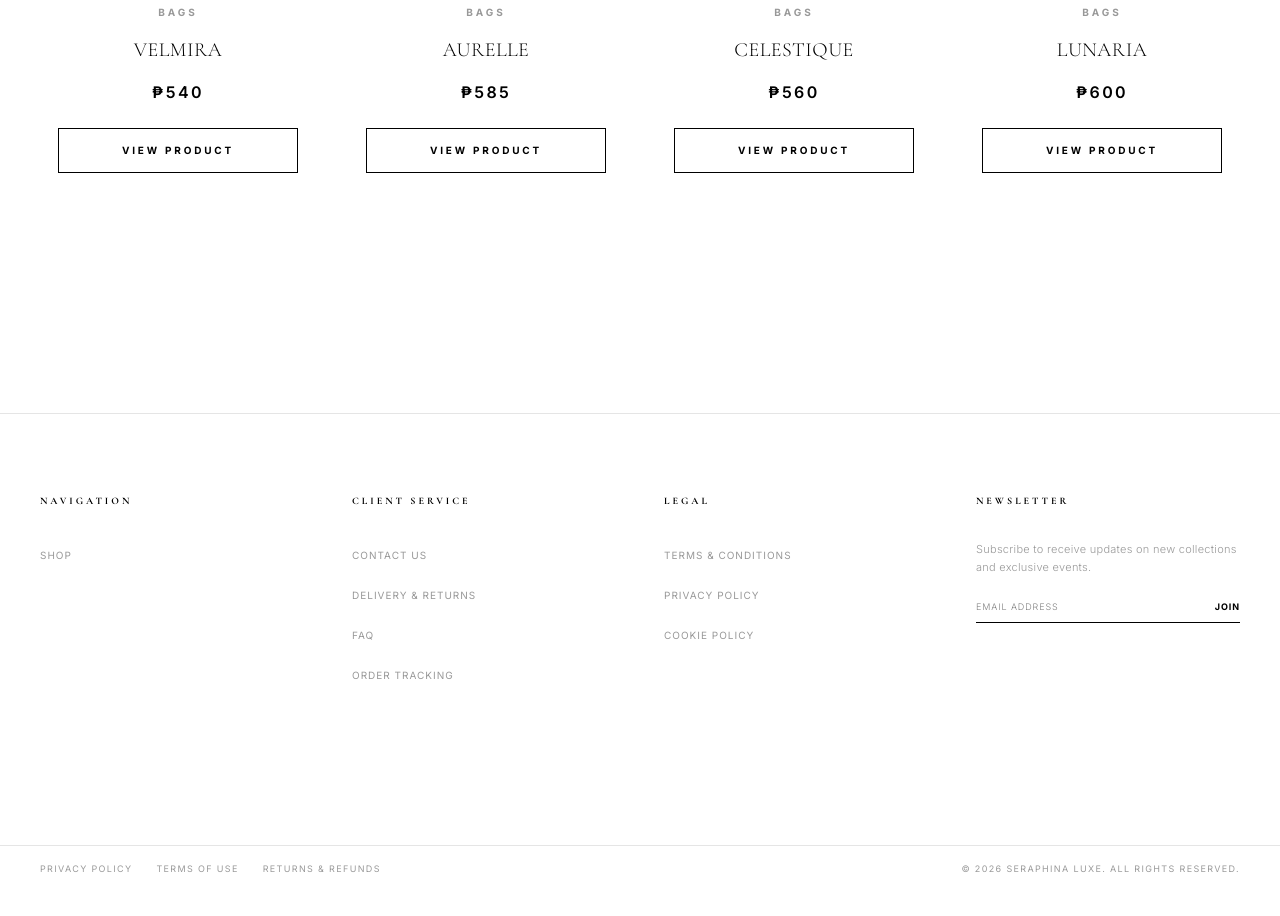
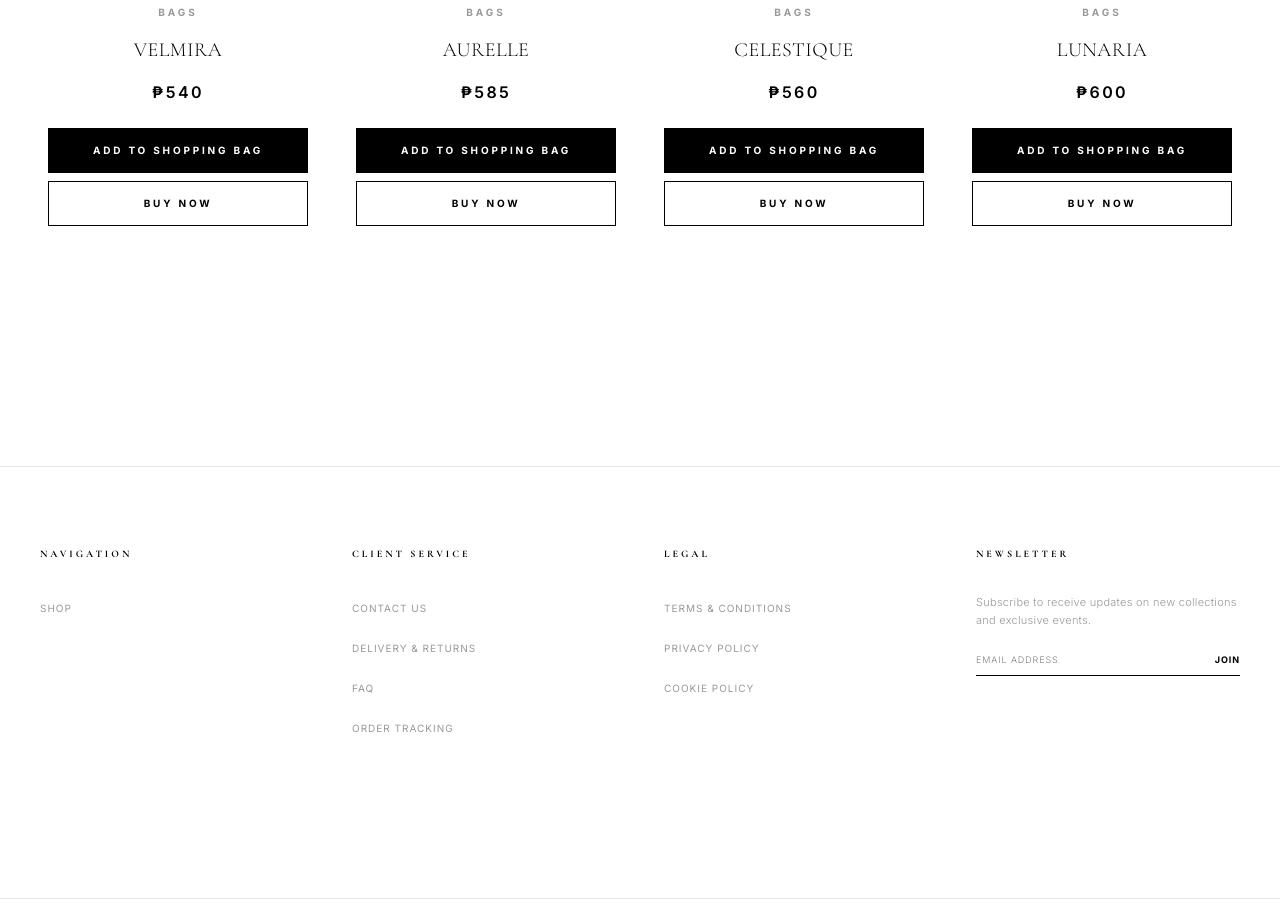
Before and after one commit to kaiiii05/Seraphina, a React (Vite) app: page /shop in a window 1280 px wide. Shown: the part 800-1716 px from the top of the page. Before the commit the page ends 1693 px from the top, so only its background shows below. Built offline with nearby package versions, Linux system fonts and the light colour scheme.

Commit message:
update again

```diff
--- a/src/components/Shop.tsx
+++ b/src/components/Shop.tsx
@@ -4,13 +4,41 @@
  */
 
 import { useMemo, useState } from 'react';
-import { Link } from 'react-router-dom';
+import { Link, useNavigate } from 'react-router-dom';
 import { PRODUCTS } from '../data';
 import { formatPeso } from '../utils/formatPeso';
+import { useCart } from '../context/CartContext';
+import { useAuth } from '../context/AuthContext';
+import type { Product } from '../context/CartContext';
 import { Filter, LayoutGrid, LayoutList } from 'lucide-react';
 import { motion, AnimatePresence } from 'motion/react';
 
+const BUY_NOW_KEY = 'seraphina_buy_now_pending';
+
+function shopLinePayload(product: Product) {
+  const selectedSize = undefined as string | undefined;
+  if (product.variants?.sizes?.length) {
+    return null;
+  }
+  const selectedColor = product.variants?.colors?.[0]?.name ?? '';
+  if (product.variants?.colors?.length && !selectedColor) {
+    return null;
+  }
+  const colorMeta = product.variants?.colors?.find((c) => c.name === selectedColor);
+  const imagesForLine = colorMeta?.image
+    ? [colorMeta.image, ...product.images.filter((i) => i !== colorMeta.image)]
+    : product.images;
+  return {
+    cartProduct: { ...product, images: imagesForLine },
+    selectedSize,
+    selectedColor: product.variants?.colors?.length ? selectedColor : undefined
+  };
+}
+
 export default function Shop() {
+  const navigate = useNavigate();
+  const { addToCart, clearCart } = useCart();
+  const { isAuthenticated } = useAuth();
   const [sortBy, setBy] = useState('featured');
 
   const [isFilterOpen, setIsFilterOpen] = useState(false);
@@ -24,6 +52,55 @@ export default function Shop() {
 
     return result;
   }, [sortBy]);
+
+  const handleAddToCart = (product: Product) => {
+    const payload = shopLinePayload(product);
+    if (!payload) {
+      window.alert('Please open the product page to choose size or color options.');
+      navigate(`/product/${product.id}`);
+      return;
+    }
+    if (!isAuthenticated) {
+      navigate('/login', { state: { redirectTo: '/shop' } });
+      return;
+    }
+    addToCart(
+      payload.cartProduct,
+      1,
+      payload.selectedSize,
+      payload.selectedColor
+    );
+  };
+
+  const handleBuyNow = (product: Product) => {
+    const payload = shopLinePayload(product);
+    if (!payload) {
+      window.alert('Please open the product page to choose size or color options.');
+      navigate(`/product/${product.id}`);
+      return;
+    }
+    if (!isAuthenticated) {
+      sessionStorage.setItem(
+        BUY_NOW_KEY,
+        JSON.stringify({
+          productId: product.id,
+          quantity: 1,
+          selectedSize: payload.selectedSize,
+          selectedColor: payload.selectedColor
+        })
+      );
+      navigate('/login', { state: { redirectTo: '/checkout', fromBuyNow: true } });
+      return;
+    }
+    clearCart();
+    addToCart(
+      payload.cartProduct,
+      1,
+      payload.selectedSize,
+      payload.selectedColor
+    );
+    navigate('/checkout');
+  };
 
   return (
     <div className="pt-32 min-h-screen px-6 md:px-12 max-w-[1800px] mx-auto pb-40">
@@ -120,12 +197,28 @@ export default function Shop() {
                     </p>
                   )}
                   <p className="text-base font-semibold tracking-[0.15em]">{formatPeso(product.price)}</p>
-                  <Link
-                    to={`/product/${product.id}`}
-                    className="mt-2 w-full max-w-[240px] py-3.5 px-6 text-[10px] uppercase tracking-[0.28em] font-bold bg-white border border-luxury-black text-luxury-black hover:bg-luxury-black hover:text-white transition-colors text-center"
+                  <div
+                    className={
+                      viewType === 'grid'
+                        ? 'mt-2 flex flex-col gap-2 w-full max-w-[280px]'
+                        : 'mt-2 flex flex-col sm:flex-row gap-2 w-full max-w-xl'
+                    }
                   >
-                    View product
-                  </Link>
+                    <button
+                      type="button"
+                      onClick={() => handleAddToCart(product)}
+                      className="flex-1 py-3.5 px-4 text-[9px] sm:text-[10px] uppercase tracking-[0.22em] sm:tracking-[0.28em] font-bold bg-luxury-black text-white border border-luxury-black hover:bg-white hover:text-luxury-black transition-colors text-center"
+                    >
+                      Add to Shopping Bag
+                    </button>
+                    <button
+                      type="button"
+                      onClick={() => handleBuyNow(product)}
+                      className="flex-1 py-3.5 px-4 text-[9px] sm:text-[10px] uppercase tracking-[0.22em] sm:tracking-[0.28em] font-bold bg-white border border-luxury-black text-luxury-black hover:bg-luxury-black hover:text-white transition-colors text-center"
+                    >
+                      Buy Now
+                    </button>
+                  </div>
                 </div>
               </div>
             </motion.div>
```
